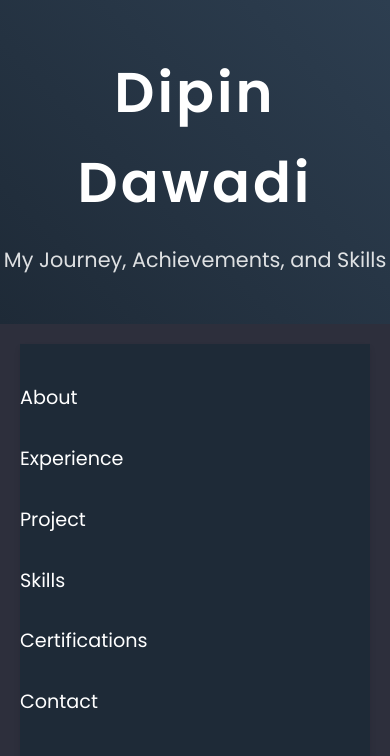
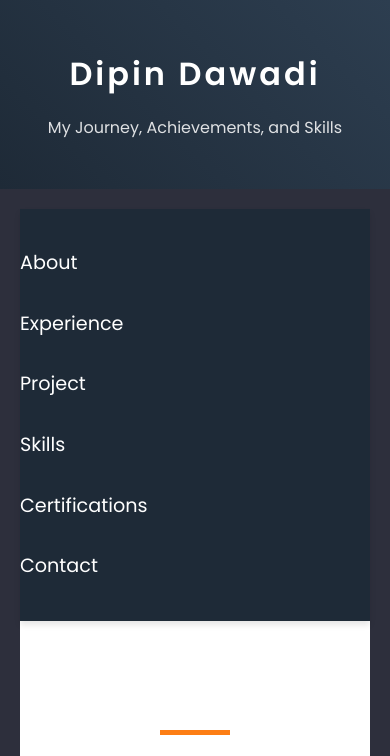
Before and after one commit to Dipin-D/Dipin-Dawadi-Portfolio, a Django app: page / in a window 390 px wide; the page is wider, and only the part inside the window is pictured. Shown: the top 756 px of that part. Run offline with Django 4.2, Linux system fonts and the light colour scheme.

Commit message:
style change for phones

```diff
--- a/portfolio/static/styles.css
+++ b/portfolio/static/styles.css
@@ -483,3 +483,27 @@
     flex-wrap: wrap;
     gap: 40px;
 }
+
+/* Additional Media Queries for Header and Skills Grid */
+@media (max-width: 768px) {
+    header h1 {
+        font-size: 2.5rem;
+    }
+    header p {
+        font-size: 1.2rem;
+    }
+    .skills-grid {
+        grid-template-columns: repeat(2, 1fr);
+    }
+}
+@media (max-width: 480px) {
+    header h1 {
+        font-size: 2rem;
+    }
+    header p {
+        font-size: 1rem;
+    }
+    .skills-grid {
+        grid-template-columns: 1fr;
+    }
+}
```
